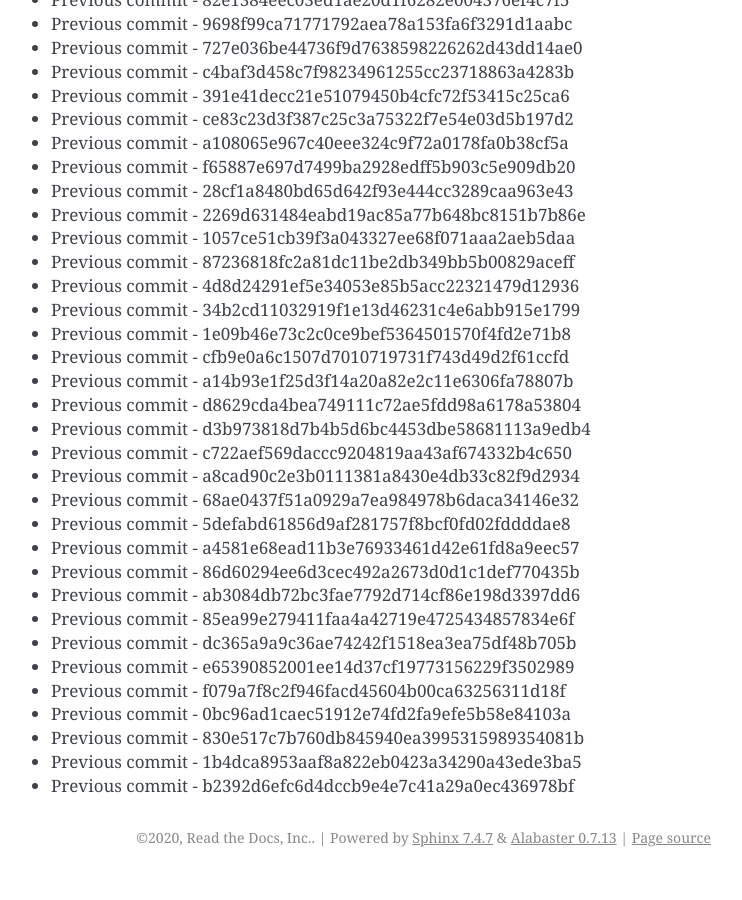
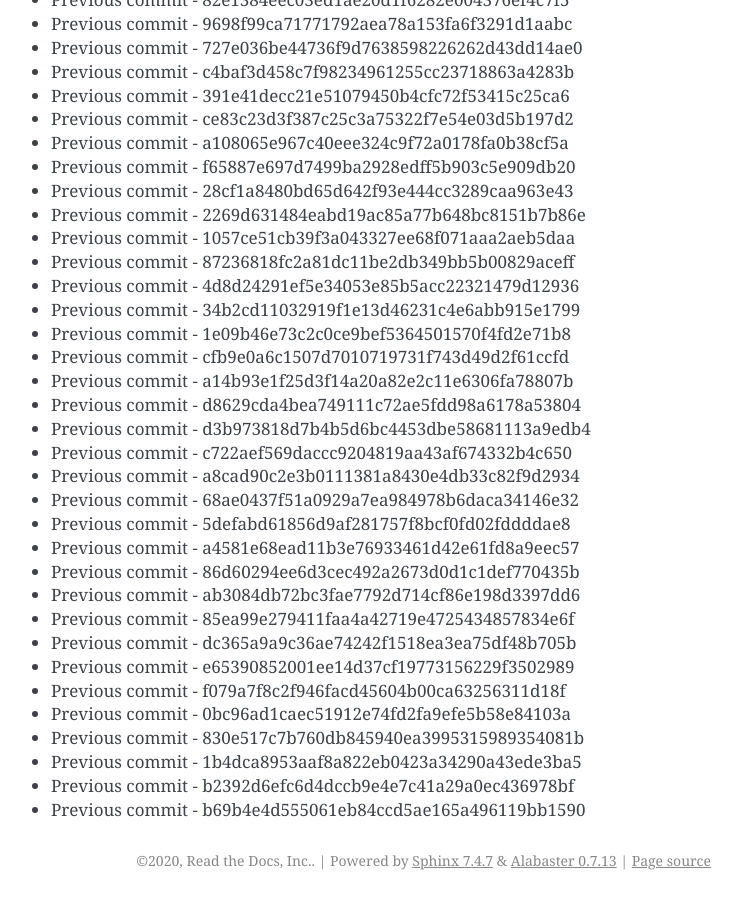
Before and after one commit to readthedocs/rtd-git-stresstest, a Sphinx documentation site: the page built from docs/updates.rst, in a window 1280 px wide and 900 px high, scrolled down 71427 px. Shown: the whole window, without its empty margins (399-1141 px from the left). Built offline with Sphinx 7.4.7, drawn with Linux system fonts in a browser that asks for light colours; before the commit the page ends 72304 px from its top, so only the background shows below that.

Commit message:
Generating commit from previous: b69b4e4d555061eb84ccd5ae165a496119bb1590

```diff
--- a/docs/updates.rst
+++ b/docs/updates.rst
@@ -3033,3 +3033,4 @@ It can be tested for any performance characteristics.
 * Previous commit - 830e517c7b760db845940ea3995315989354081b
 * Previous commit - 1b4dca8953aaf8a822eb0423a34290a43ede3ba5
 * Previous commit - b2392d6efc6d4dccb9e4e7c41a29a0ec436978bf
+* Previous commit - b69b4e4d555061eb84ccd5ae165a496119bb1590
```
